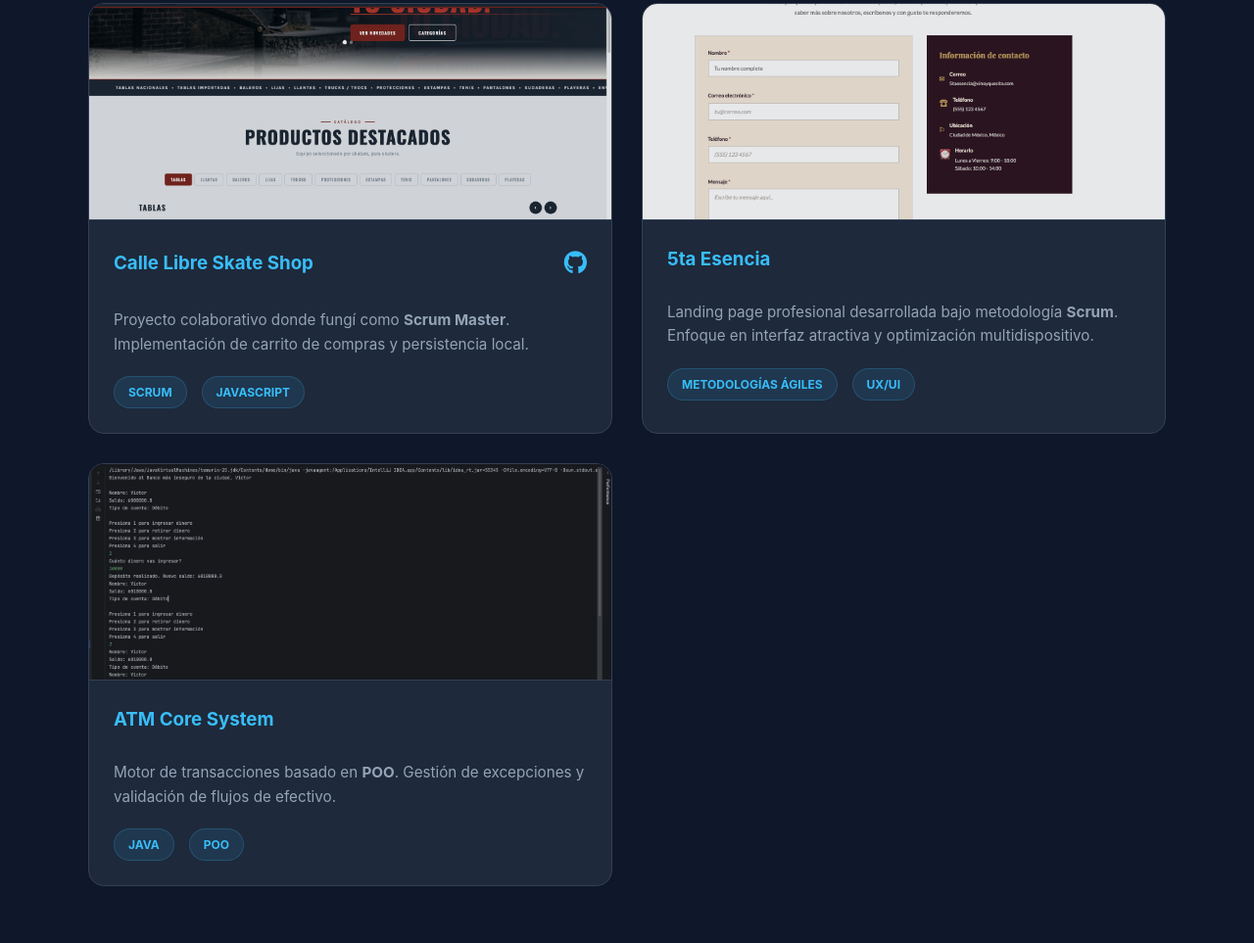
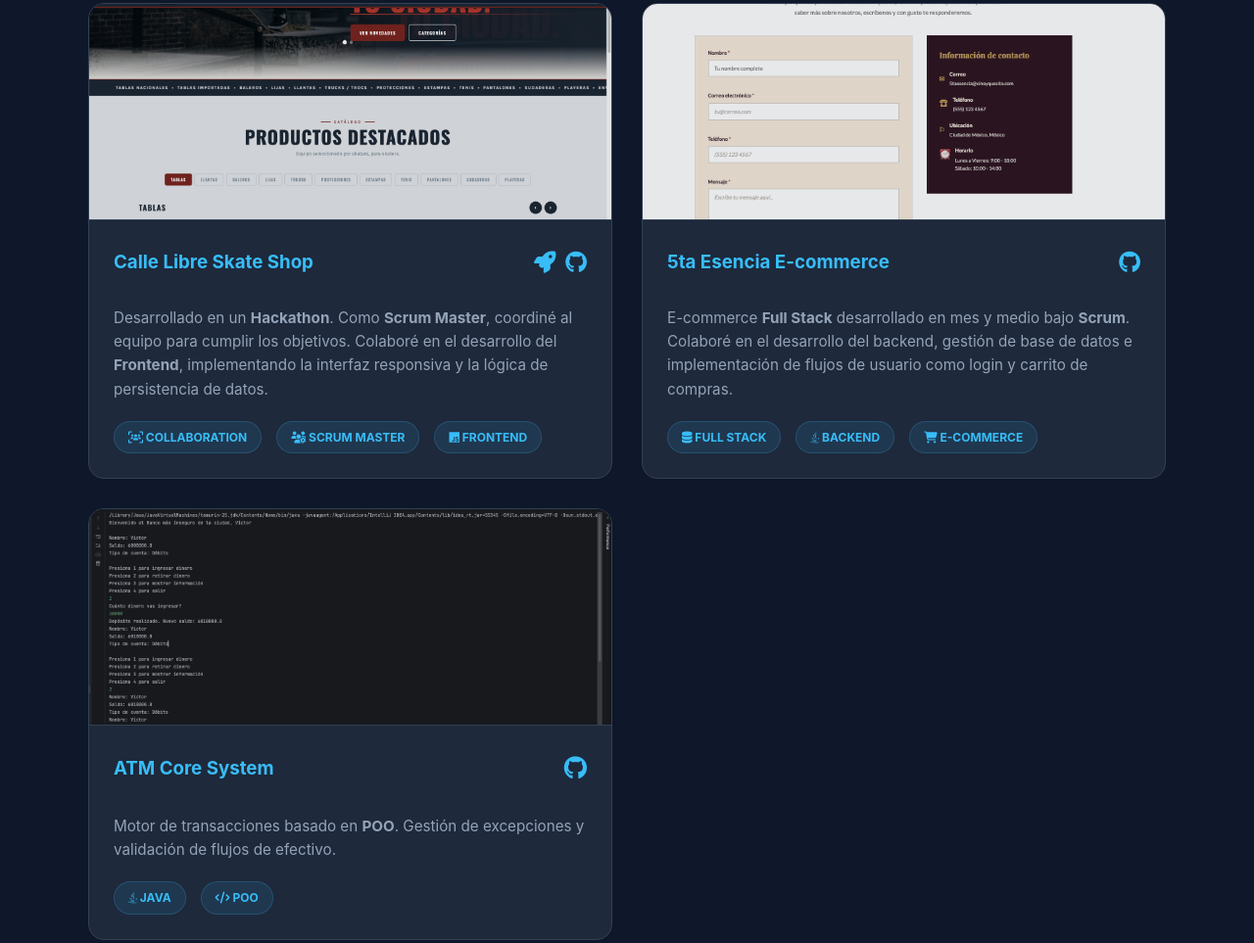
Before and after one commit to Victormanuelhdez/victor-portfolio, a plain HTML site: page index.html in a window 1280 px wide. Shown: the part 1370-2333 px from the top of the page at 98% size. Drawn offline with Linux system fonts and the light colour scheme.

Commit message:
Agrego links de repositorios y corrijo redaccion de proyectos

```diff
--- a/index.html
+++ b/index.html
@@ -239,28 +239,44 @@
     <div class="projects-grid">
 
 <div class="card">
-        <div class="project-image"><img src="IMAGES/CalleLibre.png" alt="Calle Libre"></div>
+  <div class="project-image">
+    <img src="IMAGES/CalleLibre.png" alt="Calle Libre Preview">
+  </div>
   <div class="card-content">
     <div style="display: flex; justify-content: space-between; align-items: center; margin-bottom: 12px;">
       <h3 style="margin:0;">Calle Libre Skate Shop</h3>
-            <a href="https://cnastienka.github.io/Calle-Libre/" target="_blank" style="color: var(--accent); font-size: 1.5rem;"><i class="fa-brands fa-github"></i></a>
+      <div style="display: flex; gap: 10px;">
+        <a href="https://cnastienka.github.io/Calle-Libre/" target="_blank" title="Ver Demo" style="color: var(--accent); font-size: 1.4rem;"><i class="fa-solid fa-rocket"></i></a>
+        <a href="https://github.com/cnastienka/Calle-Libre" target="_blank" title="Ver Código" style="color: var(--accent); font-size: 1.4rem;"><i class="fa-brands fa-github"></i></a>
       </div>
-          <p>Proyecto colaborativo donde fungí como <strong>Scrum Master</strong>. Implementación de carrito de compras y persistencia local.</p>
+    </div>
+    <p>
+      Desarrollado en un <strong>Hackathon</strong>. Como <strong>Scrum Master</strong>, coordiné al equipo para cumplir los objetivos. Colaboré en el desarrollo del <strong>Frontend</strong>, implementando la interfaz responsiva y la lógica de persistencia de datos.
+    </p>
     <div class="project-tech">
-            <span class="tech-pill">SCRUM</span>
-            <span class="tech-pill">JAVASCRIPT</span>
+      <span class="tech-pill"><i class="fa-solid fa-users-viewfinder"></i> COLLABORATION</span>
+      <span class="tech-pill"><i class="fa-solid fa-users-gear"></i> SCRUM MASTER</span>
+      <span class="tech-pill"><i class="fa-brands fa-js"></i> FRONTEND</span>
     </div>
   </div>
 </div>
 
 <div class="card">
-        <div class="project-image"><img src="IMAGES/ValidacionFormulario.png" alt="5ta Esencia"></div>
+  <div class="project-image">
+    <img src="IMAGES/ValidacionFormulario.png" alt="5ta Esencia Preview">
+  </div>
   <div class="card-content">
-          <h3>5ta Esencia</h3>
-          <p>Landing page profesional desarrollada bajo metodología <strong>Scrum</strong>. Enfoque en interfaz atractiva y optimización multidispositivo.</p>
+    <div style="display: flex; justify-content: space-between; align-items: center; margin-bottom: 12px;">
+      <h3 style="margin:0;">5ta Esencia E-commerce</h3>
+      <a href="https://github.com/VeronicaOrtCastillo/5ta-Esencia" target="_blank" title="Ver Código" style="color: var(--accent); font-size: 1.4rem;"><i class="fa-brands fa-github"></i></a>
+    </div>
+    <p>
+      E-commerce <strong>Full Stack</strong> desarrollado en mes y medio bajo <strong>Scrum</strong>. Colaboré en el desarrollo del backend, gestión de base de datos e implementación de flujos de usuario como login y carrito de compras.
+    </p>
     <div class="project-tech">
-            <span class="tech-pill">METODOLOGÍAS ÁGILES</span>
-            <span class="tech-pill">UX/UI</span>
+      <span class="tech-pill"><i class="fa-solid fa-database"></i> FULL STACK</span>
+      <span class="tech-pill"><i class="fa-brands fa-java"></i> BACKEND</span>
+      <span class="tech-pill"><i class="fa-solid fa-cart-shopping"></i> E-COMMERCE</span>
     </div>
   </div>
 </div>
@@ -268,14 +284,18 @@
       <div class="card">
         <div class="project-image"><img src="IMAGES/CajeroSimulator.png" alt="ATM Simulator"></div>
         <div class="card-content">
-          <h3>ATM Core System</h3>
+          <div style="display: flex; justify-content: space-between; align-items: center; margin-bottom: 12px;">
+            <h3 style="margin:0;">ATM Core System</h3>
+            <a href="#" style="color: var(--accent); font-size: 1.5rem;"><i class="fa-brands fa-github"></i></a>
+          </div>
           <p>Motor de transacciones basado en <strong>POO</strong>. Gestión de excepciones y validación de flujos de efectivo.</p>
           <div class="project-tech">
-            <span class="tech-pill">JAVA</span>
-            <span class="tech-pill">POO</span>
+            <span class="tech-pill"><i class="fa-brands fa-java"></i> JAVA</span>
+            <span class="tech-pill"><i class="fa-solid fa-code"></i> POO</span>
           </div>
         </div>
       </div>
+
     </div>
 </section>
 
```
Lines whose indentation alone changed are shown as unchanged.
